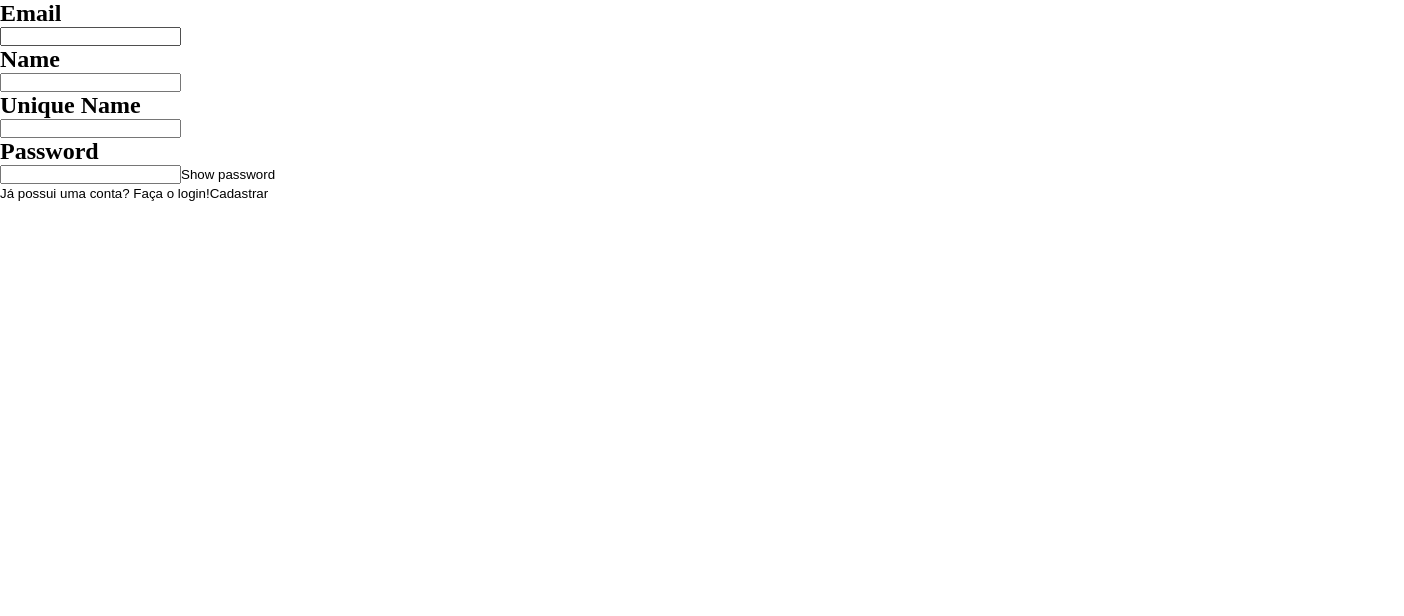
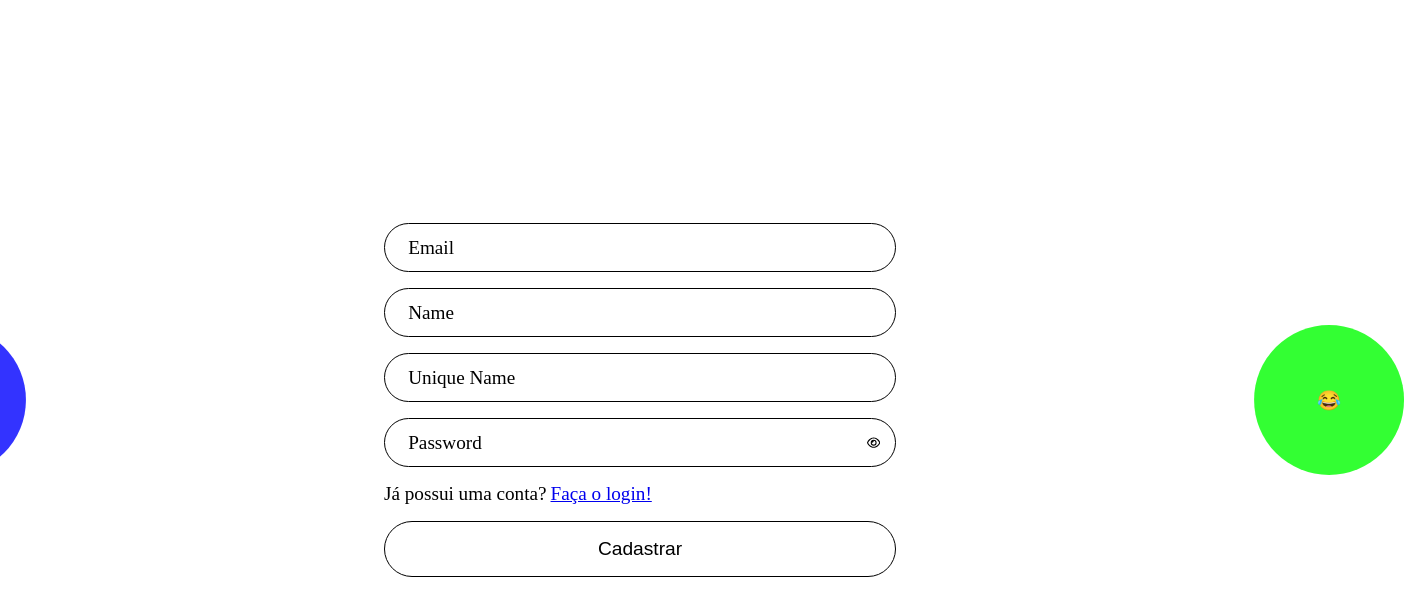
Before and after one commit to Leckller/NestTwitter, a React (Vite) app in the folder frontend/: page /register in a window 1280 px wide. Shown: the top 616 px of the page, 1404 px wide, since content can reach past the window. Built offline with nearby package versions, Linux system fonts and the light colour scheme.

Commit message:
feat: reutilizei o css mas n componentizei o bglh

```diff
--- a/frontend/src/index.css
+++ b/frontend/src/index.css
@@ -10,6 +10,10 @@
   }
 }
 
+body {
+  overflow: hidden;
+}
+
 .icon {
   scale: 1.2;
 }
--- a/frontend/src/pages/Login/Login.tsx
+++ b/frontend/src/pages/Login/Login.tsx
@@ -1,5 +1,5 @@
 import { useState } from 'react';
-import { Link, useNavigate } from 'react-router-dom';
+import { Link } from 'react-router-dom';
 import { useAppDispatch } from '../../hooks/reduxHooks';
 import { StyledLogin } from './StyledLogin';
 import { fetchLogin } from '../../redux/Thunks/User/LoginThunk';
@@ -13,7 +13,6 @@ function Login() {
   const [fields, setFields] = useState<{ email: string, password: string }>({ email: '', password: '' });
 
   const dispatch = useAppDispatch();
-  const navigate = useNavigate();
 
   const handleSetField = (field: FieldTypes, value: string) => {
     setFields((prev) => ({ ...prev, [field]: value }));
@@ -25,9 +24,9 @@ function Login() {
 
   return (
     <StyledLogin>
-      <svg className='wave tzero' xmlns="http://www.w3.org/2000/svg" viewBox="0 0 1440 320">
-        <path fill="#5000ca" fill-opacity="1" d="M0,192L11.4,197.3C22.9,203,46,213,69,197.3C91.4,181,114,139,137,133.3C160,128,183,160,206,181.3C228.6,203,251,213,274,202.7C297.1,192,320,160,343,154.7C365.7,149,389,171,411,186.7C434.3,203,457,213,480,213.3C502.9,213,526,203,549,192C571.4,181,594,171,617,160C640,149,663,139,686,128C708.6,117,731,107,754,112C777.1,117,800,139,823,122.7C845.7,107,869,53,891,37.3C914.3,21,937,43,960,42.7C982.9,43,1006,21,1029,37.3C1051.4,53,1074,107,1097,138.7C1120,171,1143,181,1166,192C1188.6,203,1211,213,1234,208C1257.1,203,1280,181,1303,160C1325.7,139,1349,117,1371,96C1394.3,75,1417,53,1429,42.7L1440,32L1440,0L1428.6,0C1417.1,0,1394,0,1371,0C1348.6,0,1326,0,1303,0C1280,0,1257,0,1234,0C1211.4,0,1189,0,1166,0C1142.9,0,1120,0,1097,0C1074.3,0,1051,0,1029,0C1005.7,0,983,0,960,0C937.1,0,914,0,891,0C868.6,0,846,0,823,0C800,0,777,0,754,0C731.4,0,709,0,686,0C662.9,0,640,0,617,0C594.3,0,571,0,549,0C525.7,0,503,0,480,0C457.1,0,434,0,411,0C388.6,0,366,0,343,0C320,0,297,0,274,0C251.4,0,229,0,206,0C182.9,0,160,0,137,0C114.3,0,91,0,69,0C45.7,0,23,0,11,0L0,0Z"></path>
-      </svg>
+      <div className='bubble'>😜</div>
+      <div className='bubble'>😂</div>
+
       <form
         onSubmit={(e) => e.preventDefault()}
       >
@@ -83,9 +82,6 @@ function Login() {
 
       </form>
 
-      <svg className='wave bzero' xmlns="http://www.w3.org/2000/svg" viewBox="0 0 1440 320">
-        <path fill="#5000ca" fill-opacity="1" d="M0,192L11.4,197.3C22.9,203,46,213,69,197.3C91.4,181,114,139,137,133.3C160,128,183,160,206,181.3C228.6,203,251,213,274,202.7C297.1,192,320,160,343,154.7C365.7,149,389,171,411,186.7C434.3,203,457,213,480,213.3C502.9,213,526,203,549,192C571.4,181,594,171,617,160C640,149,663,139,686,128C708.6,117,731,107,754,112C777.1,117,800,139,823,122.7C845.7,107,869,53,891,37.3C914.3,21,937,43,960,42.7C982.9,43,1006,21,1029,37.3C1051.4,53,1074,107,1097,138.7C1120,171,1143,181,1166,192C1188.6,203,1211,213,1234,208C1257.1,203,1280,181,1303,160C1325.7,139,1349,117,1371,96C1394.3,75,1417,53,1429,42.7L1440,32L1440,320L1428.6,320C1417.1,320,1394,320,1371,320C1348.6,320,1326,320,1303,320C1280,320,1257,320,1234,320C1211.4,320,1189,320,1166,320C1142.9,320,1120,320,1097,320C1074.3,320,1051,320,1029,320C1005.7,320,983,320,960,320C937.1,320,914,320,891,320C868.6,320,846,320,823,320C800,320,777,320,754,320C731.4,320,709,320,686,320C662.9,320,640,320,617,320C594.3,320,571,320,549,320C525.7,320,503,320,480,320C457.1,320,434,320,411,320C388.6,320,366,320,343,320C320,320,297,320,274,320C251.4,320,229,320,206,320C182.9,320,160,320,137,320C114.3,320,91,320,69,320C45.7,320,23,320,11,320L0,320Z"></path>
-      </svg>
     </StyledLogin>
   );
 }
--- a/frontend/src/pages/Login/StyledLogin.ts
+++ b/frontend/src/pages/Login/StyledLogin.ts
@@ -7,6 +7,9 @@ export const StyledLogin = styled.main`
   height: 100vh;
   display: flex;
 
+  overflow-x: hidden;
+  overflow-y: hidden;
+
   justify-content: center;
   align-items: center;
 
@@ -14,21 +17,6 @@ export const StyledLogin = styled.main`
 
   button {
     cursor: pointer;
-  }
-
-  .wave {
-    position: absolute;
-    z-index: 1;
-    width: 100%;
-  }
-
-  .tzero{
-    top:0;
-  }
-
-  .bzero {
-    bottom: 0;
-
   }
 
   form {
@@ -89,7 +77,8 @@ export const StyledLogin = styled.main`
           top: 0;
           background-color: white;
           border: 1px solid black;
-          font-size: 0.7rem;
+          border-radius: 8px;
+          font-size: 0.8rem;
         }
 
       }
@@ -130,17 +119,39 @@ export const StyledLogin = styled.main`
       button {
         border: solid black 1px;
         border-radius: 32px;
+        font-size: 1.2rem;
         padding: 16px;
       }
 
     }
   }
 
-  @keyframes textFrame {
+  .bubble {
+    border-radius: 9999px;
+    width: 150px;
+    height: 150px;
+    background-color: rgba(0, 0, 255, 0.8);
+    position: absolute;
+    left: 0;
+    animation: ease-in-out slide 5s infinite;
+    display: flex;
+    justify-content: center;
+    align-items: center;
+    padding: 16px;
+  }
+
+  .bubble:nth-child(2) {
+    animation: ease-in-out slide 5s infinite reverse;
+    background-color: rgba(0, 255, 0, 0.8);
+  }
+
+  @keyframes slide {
+    0% {
+      transform: translateX(-150px);
+    }
     100% {
-      transform: translate(-45px);
+      transform: translateX(100vw);
     }
-
   }
 
 `;
--- a/frontend/src/pages/Register/Register.tsx
+++ b/frontend/src/pages/Register/Register.tsx
@@ -1,9 +1,10 @@
 import { useState } from 'react';
-import { useNavigate } from 'react-router-dom';
-import { StyledRegister } from './StyledRegister';
+import { Link } from 'react-router-dom';
 import { RegisterRequest } from '../../types/User/Register.Request';
 import { useAppDispatch } from '../../hooks/reduxHooks';
 import { fetchRegister } from '../../redux/Thunks/User/RegisterThunk';
+import { StyledLogin } from '../Login/StyledLogin';
+import { FaEyeSlash, FaRegEye } from 'react-icons/fa6';
 
 type FieldTypes = 'email' | 'address' | 'password' | 'name' | 'photo';
 
@@ -15,7 +16,6 @@ function Register() {
   });
 
   const dispatch = useAppDispatch();
-  const navigate = useNavigate();
 
   const handleSetField = (field: FieldTypes, value: string) => {
     setFields((prev) => ({ ...prev, [field]: value }));
@@ -26,58 +26,72 @@ function Register() {
   };
 
   return (
-    <StyledRegister>
+    <StyledLogin>
+      <div className='bubble'>😜</div>
+      <div className='bubble'>😂</div>
+
       <form
-        onSubmit={ (e) => e.preventDefault() }
+        onSubmit={(e) => e.preventDefault()}
       >
 
-        <label>
-          <h2>Email</h2>
+        <section>
+          <article>
             <input
-            onChange={ ({ target: { value } }) => handleSetField('email', value) }
-            type="email"
-          />
-        </label>
-
-        <label>
-          <h2>Name</h2>
-          <input
-            onChange={ ({ target: { value } }) => handleSetField('name', value) }
+              onChange={({ target: { value } }) => handleSetField('email', value)}
+              required
               type="text"
             />
-        </label>
+            <label htmlFor='email-i'>Email</label>
+          </article>
 
-        <label>
-          <h2>Unique Name</h2>
+          <article>
             <input
-            onChange={ ({ target: { value } }) => handleSetField('address', value) }
+              onChange={({ target: { value } }) => handleSetField('name', value)}
+              required
               type="text"
             />
-        </label>
+            <label htmlFor='name-i'>Name</label>
+          </article>
 
-        <label>
-          <h2>Password</h2>
+          <article>
             <input
-            onChange={ ({ target: { value } }) => handleSetField('password', value) }
-            type={ viewPassword ? 'text' : 'password' }
+              onChange={({ target: { value } }) => handleSetField('address', value)}
+              required
+              type="text"
             />
-        </label>
+            <label htmlFor='unique-name-i'>Unique Name</label>
+          </article>
 
-        <button onClick={ () => setViewPassword((prev) => !prev) }>
-          {viewPassword ? 'Hidde password' : 'Show password'}
+          <div>
+            <article>
+              <input
+                onChange={({ target: { value } }) => handleSetField('password', value)}
+                required
+                type={viewPassword ? 'text' : 'password'}
+              />
+              <label htmlFor='password-i'>Password</label>
+            </article>
+
+            <button onClick={() => setViewPassword((prev) => !prev)}>
+              {viewPassword ? (<FaEyeSlash />) : (<FaRegEye />)}
             </button>
+          </div>
+        </section>
 
         <section>
-          <button onClick={ () => navigate('/login') }>
-            Já possui uma conta? Faça o login!
-          </button>
-          <button type="submit" onClick={ () => handleSubmit() }>
+          <p>
+            Já possui uma conta?
+            <Link to={'/login'}>
+              Faça o login!
+            </Link>
+          </p>
+          <button type="submit" onClick={() => handleSubmit()}>
             Cadastrar
           </button>
         </section>
 
       </form>
-    </StyledRegister>
+    </StyledLogin>
   );
 }
 
```
Lines whose indentation alone changed are shown as unchanged.
